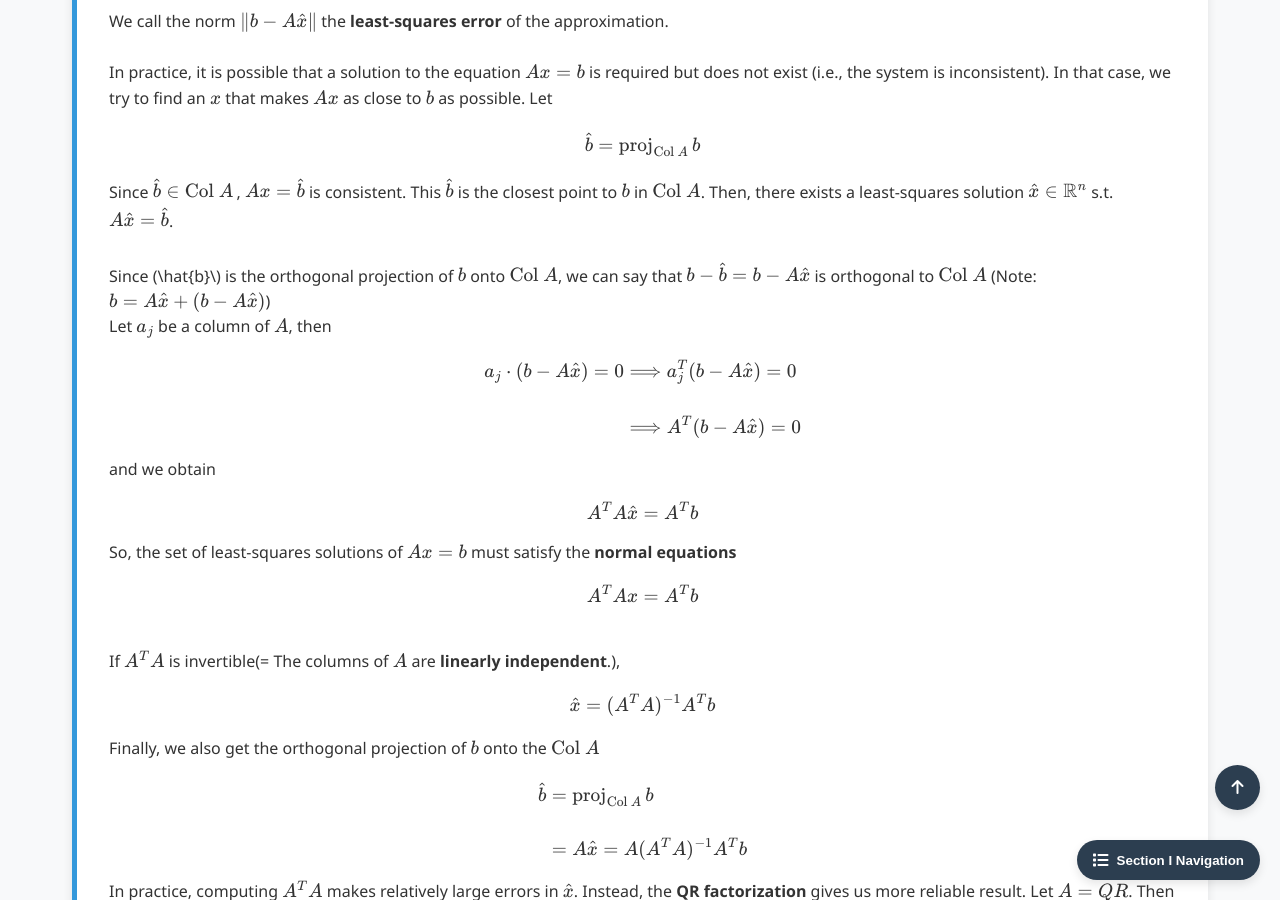
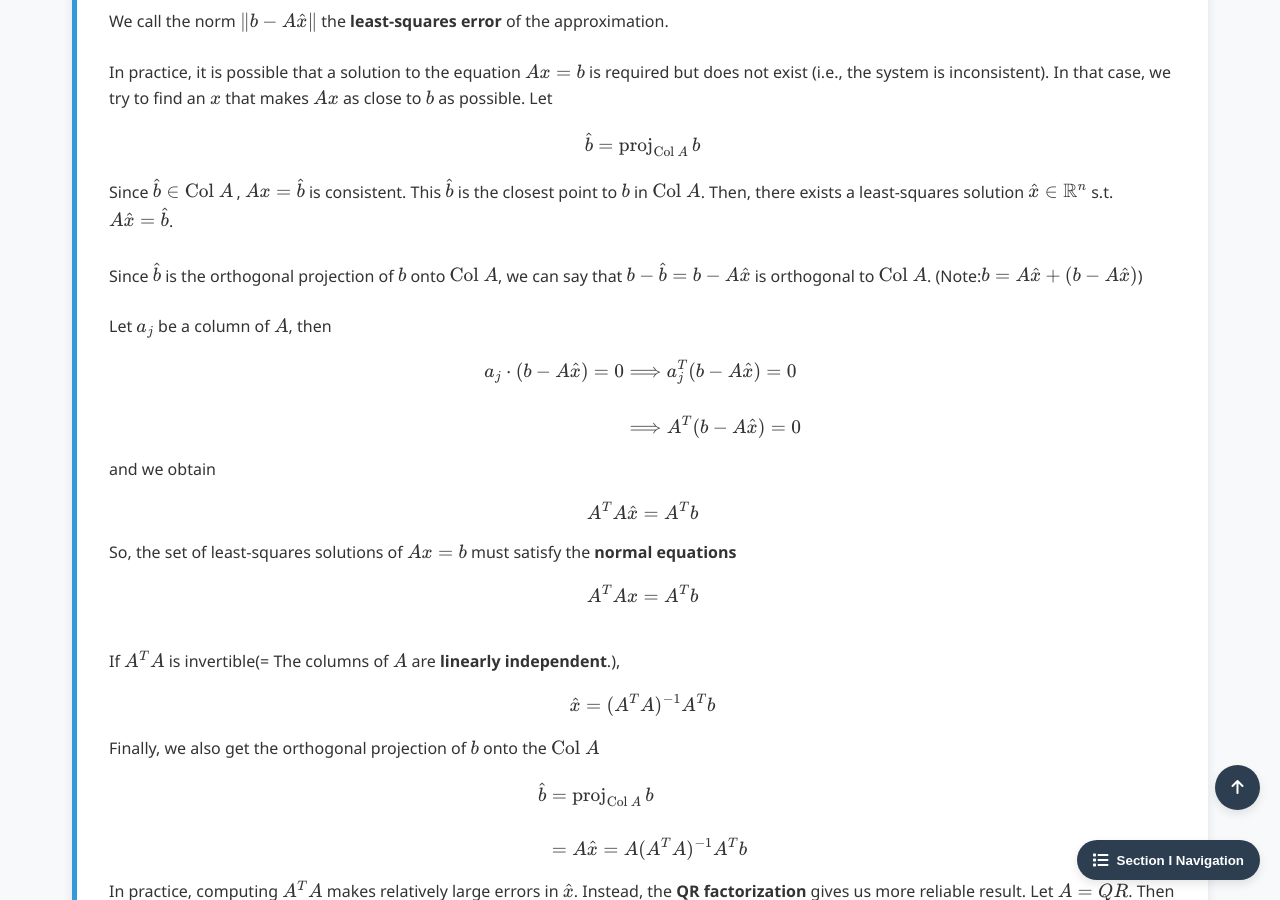
Before and after one commit to Yusukey01/yusukey01.github.io, a Jekyll site: the page built from Mathematics/Linear_algebra/leastsquares.html, in a window 1280 px wide and 900 px high, scrolled down 764 px. Built offline with Jekyll 4.4.1, drawn with Linux system fonts in a browser that asks for light colours.

Commit message:
Updated Section 1-8

```diff
--- a/Mathematics/Linear_algebra/leastsquares.html
+++ b/Mathematics/Linear_algebra/leastsquares.html
@@ -150,9 +150,9 @@ uses_python: false
             This \(\hat{b}\) is the closest point to \(b\) in \(\text{Col }A\).
             Then, there exists a least-squares solution \(\hat{x} \in \mathbb{R}^n\) s.t. \(A\hat{x} = \hat{b}\).
             <br><br>
-            Since (\hat{b}\) is the orthogonal projection of \(b\) onto \(\text{Col }A\), we can say that \(b - \hat{b} = b - A\hat{x}\)
-            is orthogonal to \(\text{Col }A \) (Note:\(b = A\hat{x} + (b - A\hat{x})\))
-            <br>
+            Since \(\hat{b}\) is the orthogonal projection of \(b\) onto \(\text{Col }A\), we can say that \(b - \hat{b} = b - A\hat{x}\)
+            is orthogonal to \(\text{Col }A \). (Note:\(b = A\hat{x} + (b - A\hat{x})\))
+            <br><br>
             Let \(a_j\) be a column of \(A\), then
              \[
              \begin{align*}
```
